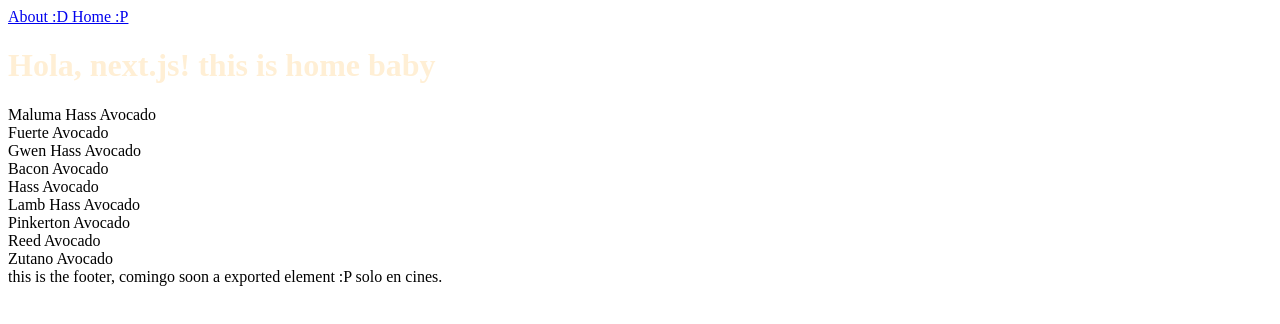
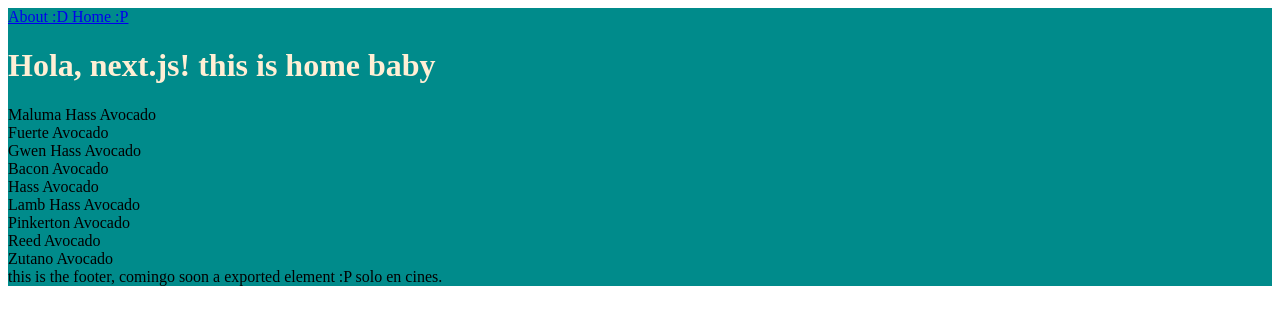
Before and after one commit to sueherrera30/nextJS-little-avocados, a Next.js app: page / in a window 1280 px wide. Shown: the top 324 px of the page. Built offline with nearby package versions, Linux system fonts and the light colour scheme.

Commit message:
add example of css global

```diff
--- a/components/Layout/Layout.tsx
+++ b/components/Layout/Layout.tsx
@@ -6,7 +6,7 @@ import Navbar from '../Navbar';
 const Layout: React.FC = ({ children }) => {
     console.log('hola, layout!');
     return (
-        <div>
+        <div className="container">
             <Navbar />
             { children }
             <footer>this is the footer, comingo soon a exported element :P solo en cines.</footer>
--- a/pages/_app.tsx
+++ b/pages/_app.tsx
@@ -1,5 +1,7 @@
 import { AppProps } from 'next/app';
 import Layout from '../components/Layout/Layout';
+import '../style.css';
+// import Layout from '@components';
 
 function MyApp({ Component, pageProps }: AppProps ) {
     //como que quiro que todas las vistas lo tenga lo llamamos aqui:
--- /dev/null
+++ b/style.css
@@ -0,0 +1,3 @@
+.container {
+    background: darkcyan;
+}
```
Also changed, not shown: tsconfig.json (+7 -4 lines).
